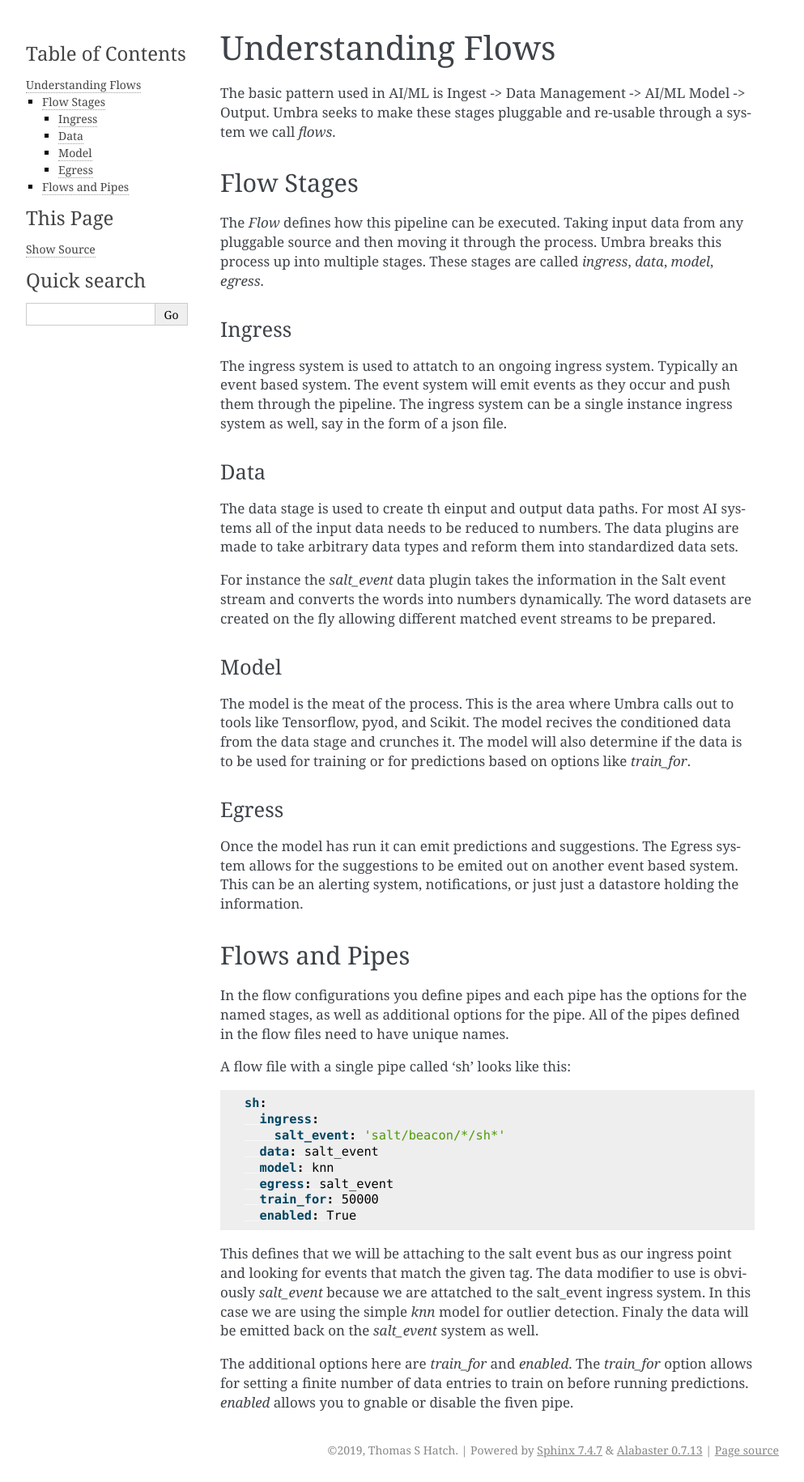
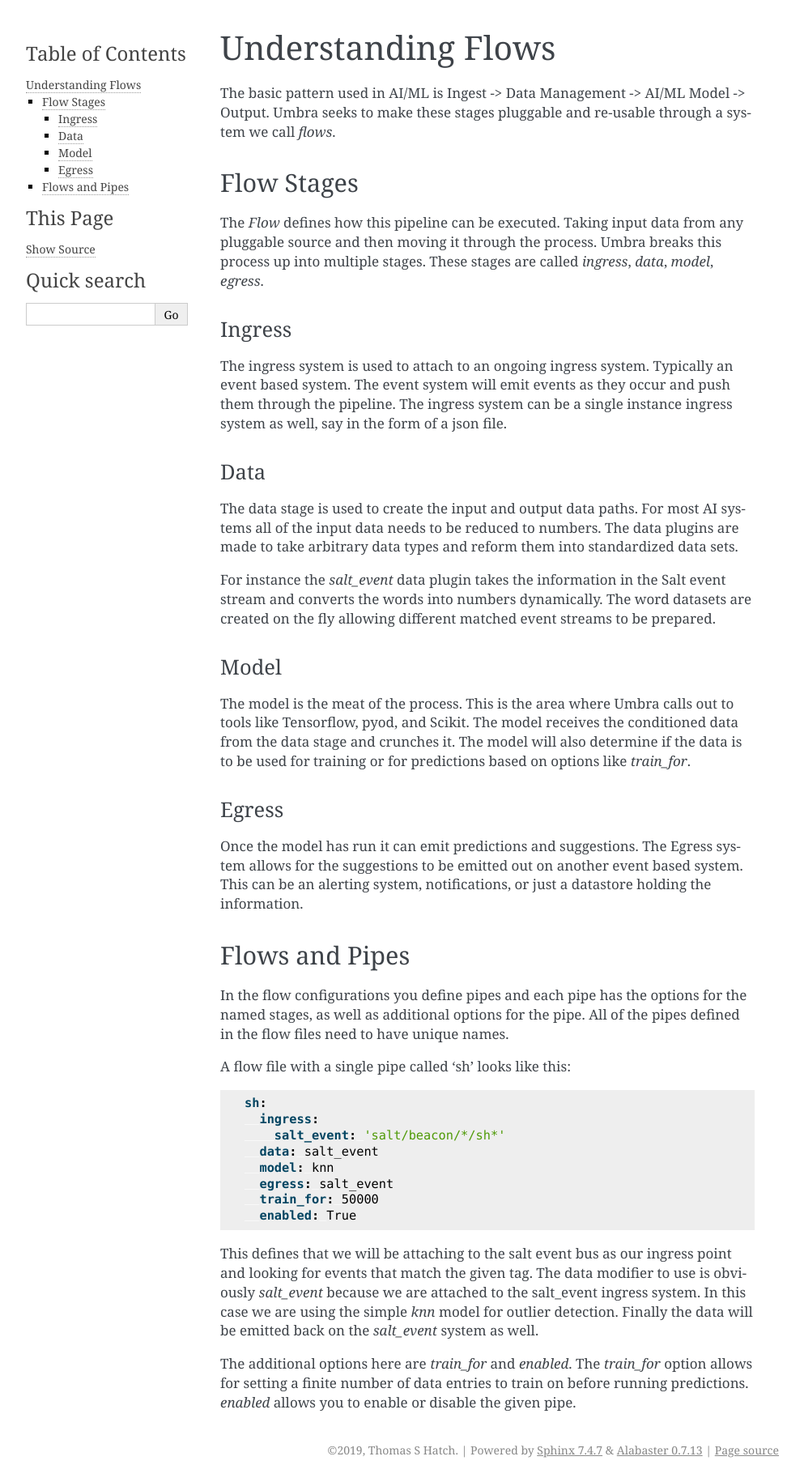
Before and after one commit to vmware-archive/umbra, a Sphinx documentation site: the page built from docs/topics/flows.rst, in a window 1280 px wide. Shown: the whole page at 81% size, without its empty margins (148-1141 px from the left). Built offline with Sphinx 7.4.7, drawn with Linux system fonts in a browser that asks for light colours; pages that are not in the unit, such as notebooks, are missing from menus.

Commit message:
fix typos

```diff
--- a/docs/topics/flows.rst
+++ b/docs/topics/flows.rst
@@ -15,7 +15,7 @@ stages. These stages are called `ingress`, `data`, `model`, `egress`.
 Ingress
 -------
 
-The ingress system is used to attatch to an ongoing ingress system. Typically an event
+The ingress system is used to attach to an ongoing ingress system. Typically an event
 based system. The event system will emit events as they occur and push them through the
 pipeline. The ingress system can be a single instance ingress system as well, say in the
 form of a json file.
@@ -23,7 +23,7 @@ form of a json file.
 Data
 ----
 
-The data stage is used to create th einput and output data paths. For most AI systems all
+The data stage is used to create the input and output data paths. For most AI systems all
 of the input data needs to be reduced to numbers. The data plugins are made to take arbitrary
 data types and reform them into standardized data sets.
 
@@ -35,7 +35,7 @@ Model
 -----
 
 The model is the meat of the process. This is the area where Umbra calls out to tools like
-Tensorflow, pyod, and Scikit. The model recives the conditioned data from the data stage
+Tensorflow, pyod, and Scikit. The model receives the conditioned data from the data stage
 and crunches it. The model will also determine if the data is to be used for training or
 for predictions based on options like `train_for`.
 
@@ -43,8 +43,8 @@ Egress
 ------
 
 Once the model has run it can emit predictions and suggestions. The Egress system allows for
-the suggestions to be emited out on another event based system. This can be an alerting system,
-notifications, or just just a datastore holding the information.
+the suggestions to be emitted out on another event based system. This can be an alerting system,
+notifications, or just a datastore holding the information.
 
 Flows and Pipes
 ===============
@@ -68,10 +68,10 @@ A flow file with a single pipe called 'sh' looks like this:
 
 This defines that we will be attaching to the salt event bus as our ingress point and looking
 for events that match the given tag. The data modifier to use is obviously `salt_event` because
-we are attatched to the salt_event ingress system. In this case we are using the simple `knn`
-model for outlier detection. Finaly the data will be emitted back on the `salt_event` system
+we are attached to the salt_event ingress system. In this case we are using the simple `knn`
+model for outlier detection. Finally the data will be emitted back on the `salt_event` system
 as well.
 
 The additional options here are `train_for` and `enabled`. The `train_for` option allows for
 setting a finite number of data entries to train on before running predictions. `enabled`
-allows you to gnable or disable the fiven pipe.
+allows you to enable or disable the given pipe.
```
